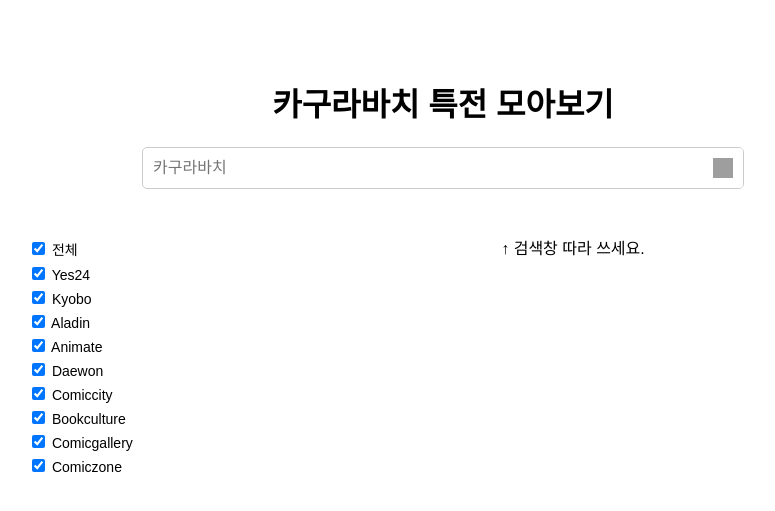
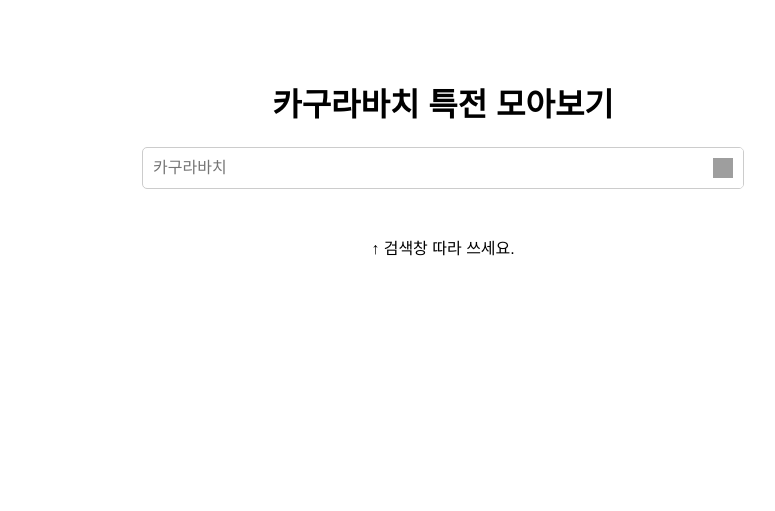
Before and after one commit to dantae923/bookevent-crawling, a Flask app: page / in a window 1280 px wide. Shown: the top 511 px of the page, without its empty margins (197-972 px from the left). Run offline with Flask 3, Linux system fonts and the light colour scheme; grey boxes are pictures that could not be loaded.

Commit message:
일단 카구라바치만 띄워주는거에 집중하자

```diff
--- a/static/styles.css
+++ b/static/styles.css
@@ -94,6 +94,7 @@ input[type="text"] {
     background: white;
     padding: 15px;
     transition: transform 0.2s;
+    border-bottom: 1px solid #ccc;  /* 연한 회색 선 */
 }
 
 /* ✅ 행사 이미지 */
--- a/templates/index.html
+++ b/templates/index.html
@@ -64,7 +64,7 @@
     <!-- ✅ 전체 레이아웃 -->
     <div class="container">
         <!-- ✅ 왼쪽 필터 영역 -->
-        <div class="site-options">
+        <!-- <div class="site-options">
             <label><input type="checkbox" id="select-all" onclick="toggleAllSites(this)" checked /> 전체</label>
             {% for site in ["yes24", "kyobo", "aladin", "animate", "daewon", "comiccity", "bookculture", "comicgallery", "comiczone"] %}
             <label>
@@ -72,7 +72,7 @@
                 {{ site | capitalize }}
             </label>
             {% endfor %}
-        </div>
+        </div> -->
 
         <!-- ✅ 검색 결과 리스트 -->
         <div class="results-list">
```
